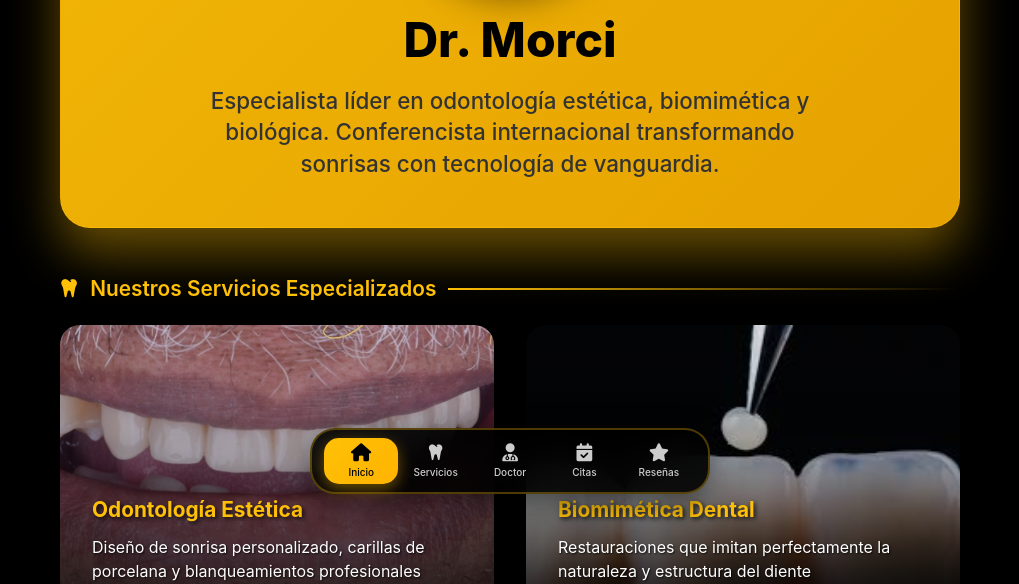
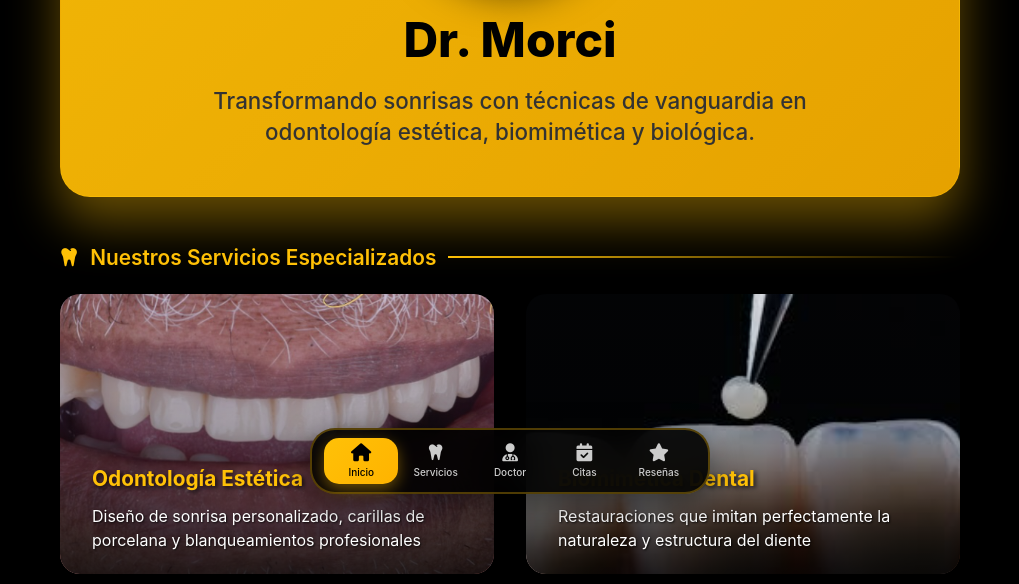
Before and after one commit to vqzpartners/morci, a plain HTML site: page index.html in a window 1280 px wide. Shown: the part 291-875 px from the top of the page, without its empty margins (130-1149 px from the left). Drawn offline with Linux system fonts and the light colour scheme.

Commit message:
Update index.html

```diff
--- a/index.html
+++ b/index.html
@@ -1098,7 +1098,7 @@
         <div id="inicio" class="header">
             <img src="https://drmorci.com/img/profile.jpg" alt="Dr. Morci - Especialista en Odontología Estética en Panamá" class="profile-img">
             <h1 class="doctor-name">Dr. Morci</h1>
-            <p class="tagline">Especialista líder en odontología estética, biomimética y biológica. Conferencista internacional transformando sonrisas con tecnología de vanguardia.</p>
+            <p class="tagline">Transformando sonrisas con técnicas de vanguardia en odontología estética, biomimética y biológica.</p>
         </div>
 
         <!-- Services Section -->
```
